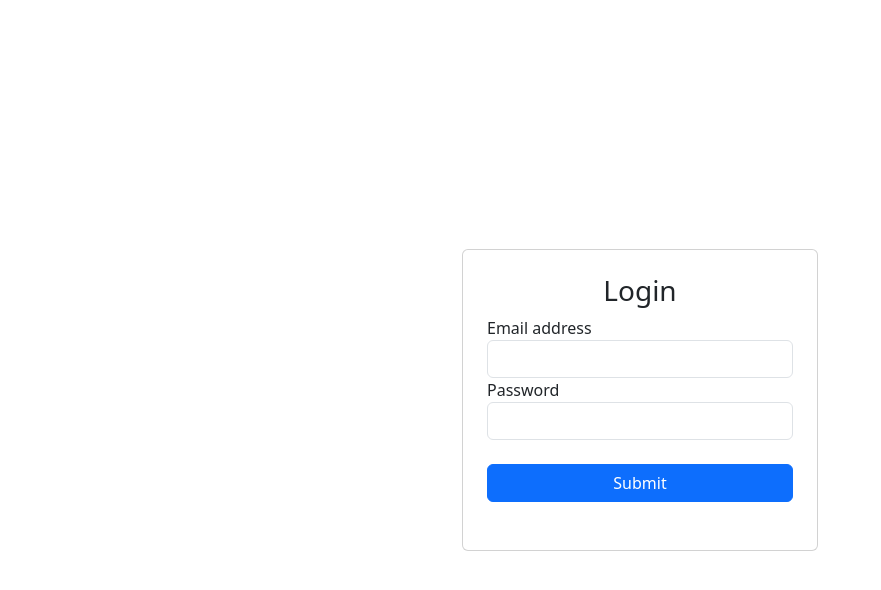
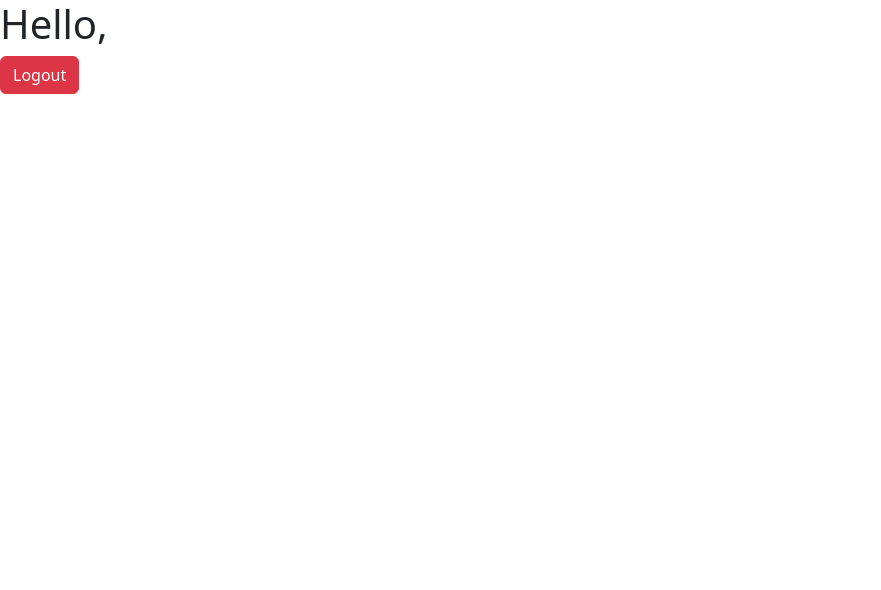
Before and after one commit to pragna21-dev/user-management-app, a React (Vite) app: page /users in a window 1280 px wide. Shown: the top 590 px of the page, without its empty margins (0-881 px from the left). Built offline with nearby package versions, Linux system fonts and the light colour scheme.

Commit message:
toast routing

```diff
--- a/package.json
+++ b/package.json
@@ -13,7 +13,9 @@
     "bootstrap": "^5.3.8",
     "react": "^19.2.4",
     "react-bootstrap": "^2.10.10",
-    "react-dom": "^19.2.4"
+    "react-dom": "^19.2.4",
+    "react-router-dom": "^7.14.0",
+    "react-toastify": "^11.0.5"
   },
   "devDependencies": {
     "@eslint/js": "^9.39.4",
--- a/src/App.jsx
+++ b/src/App.jsx
@@ -1,10 +1,17 @@
 import "./App.css";
+import { BrowserRouter, Routes, Route } from "react-router-dom";
 import Login from "./pages/Login";
+import Users from "./pages/Users";
 
 function App() {
   return (
     <>
-      <Login />
+      <BrowserRouter>
+        <Routes>
+          <Route path="/" element={<Login />} />
+          <Route path="/users" element={<Users />} />
+        </Routes>
+      </BrowserRouter>
     </>
   );
 }
--- a/src/context/AuthContext.jsx
+++ b/src/context/AuthContext.jsx
@@ -1,10 +1,19 @@
-import { createContext, useState } from "react";
+import { createContext, useEffect, useState } from "react";
 
 export const AuthContext = createContext();
 
 export const AuthProvider = ({ children }) => {
   const [user, setUser] = useState(null);
 
+  // Load from localStorage
+  useEffect(() => {
+    console.log(JSON.parse(localStorage.getItem("user")));
+
+    const storedUser = localStorage.getItem("user");
+    if (storedUser) {
+      setUser(JSON.parse(storedUser));
+    }
+  }, []);
   const login = (userData) => {
     setUser(userData);
     localStorage.setItem("user", JSON.stringify(userData));
--- a/src/main.jsx
+++ b/src/main.jsx
@@ -3,7 +3,10 @@ import { createRoot } from "react-dom/client";
 import "./index.css";
 import App from "./App.jsx";
 import "bootstrap/dist/css/bootstrap.min.css";
-import { AuthProvider } from "./context/authContext.jsx";
+import "react-toastify/dist/ReactToastify.css";
+
+import { AuthProvider } from "./context/AuthContext";
+
 
 createRoot(document.getElementById("root")).render(
   <StrictMode>
--- a/src/pages/Login.jsx
+++ b/src/pages/Login.jsx
@@ -1,18 +1,23 @@
 import { useContext, useState } from "react";
 import { Button, Card } from "react-bootstrap";
-import { AuthContext } from "../context/authContext";
+import { AuthContext } from "../context/AuthContext";
+import { toast, ToastContainer } from "react-toastify";
+import { useNavigate } from "react-router-dom";
 
 const Login = () => {
-  const [userName, setUserName] = useState("");
+  const [email, setemail] = useState("");
   const [password, setPassword] = useState("");
 
   const { login } = useContext(AuthContext);
+  const navigate = useNavigate();
 
   const handleSubmit = (e) => {
     e.preventDefault();
     if (email && password) {
-      login(userName);
-      console.log(userName, password);
+      login({email});
+      toast.success("Login Successful");
+      console.log(email, password);
+      navigate("/users")
     }
   };
 
@@ -30,9 +35,9 @@ const Login = () => {
                     type="email"
                     className="form-control"
                     id="email"
-                    value={userName}
+                    value={email}
                     onChange={(e) => {
-                      setUserName(e.target.value);
+                      setemail(e.target.value);
                     }}
                     required
                   />
@@ -55,6 +60,7 @@ const Login = () => {
                 <Button variant="primary" type="submit" className="w-100 my-4">
                   Submit
                 </Button>
+                <ToastContainer />
               </form>
             </Card>
           </div>
--- /dev/null
+++ b/src/pages/Users.jsx
@@ -0,0 +1,20 @@
+import { useContext } from "react";
+import { AuthContext } from "../context/AuthContext";
+
+
+
+const Users = ()=>{
+      const { user,logout } = useContext(AuthContext);
+
+    return(
+
+        <>
+        <h1>Hello,{user?.email}</h1>
+        <button className="btn btn-danger" onClick={logout}>
+          Logout
+        </button>
+
+        </>
+    )
+}
+export default Users;
```
Also changed, not shown: 1 other file (tests, documents, lock files or other folders).
